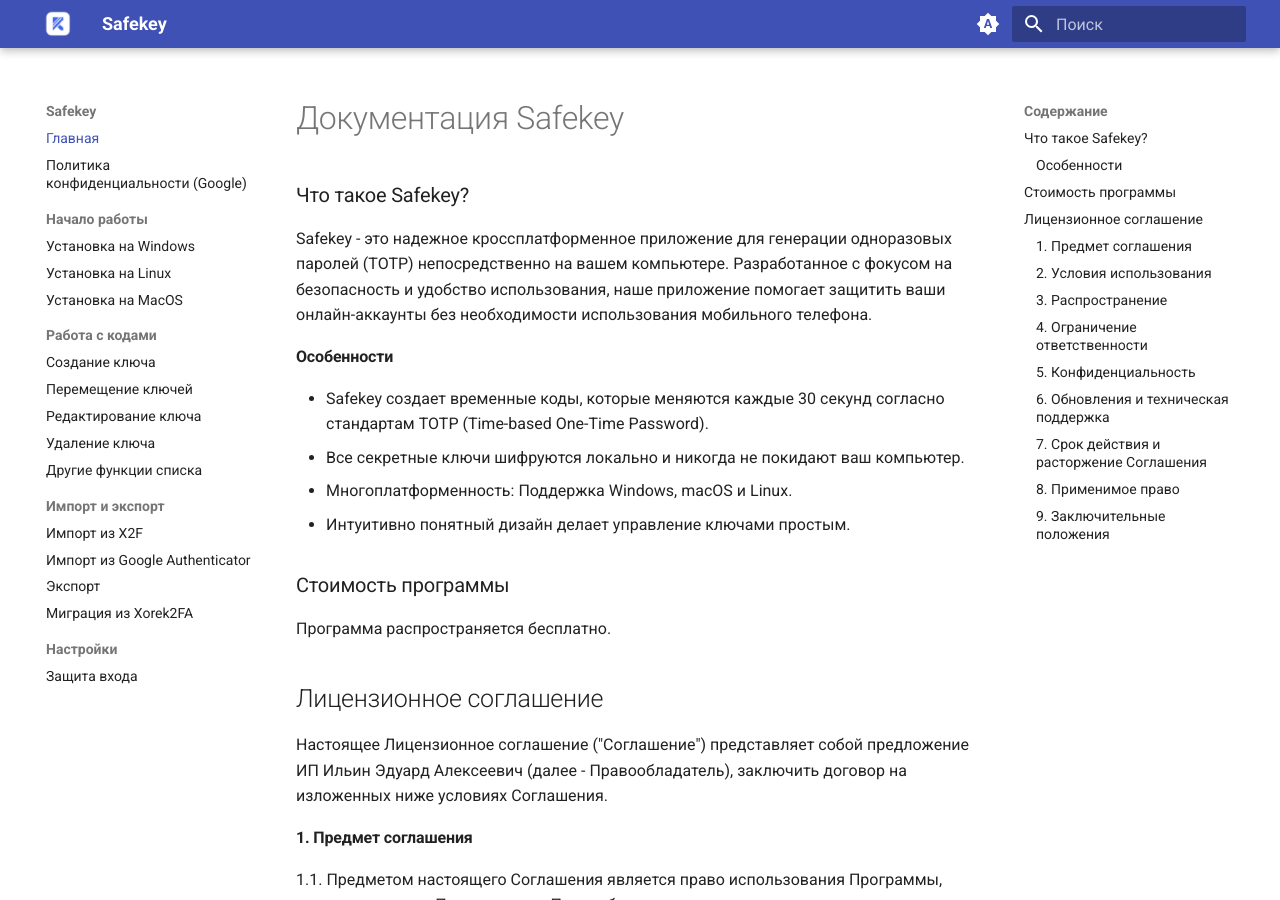
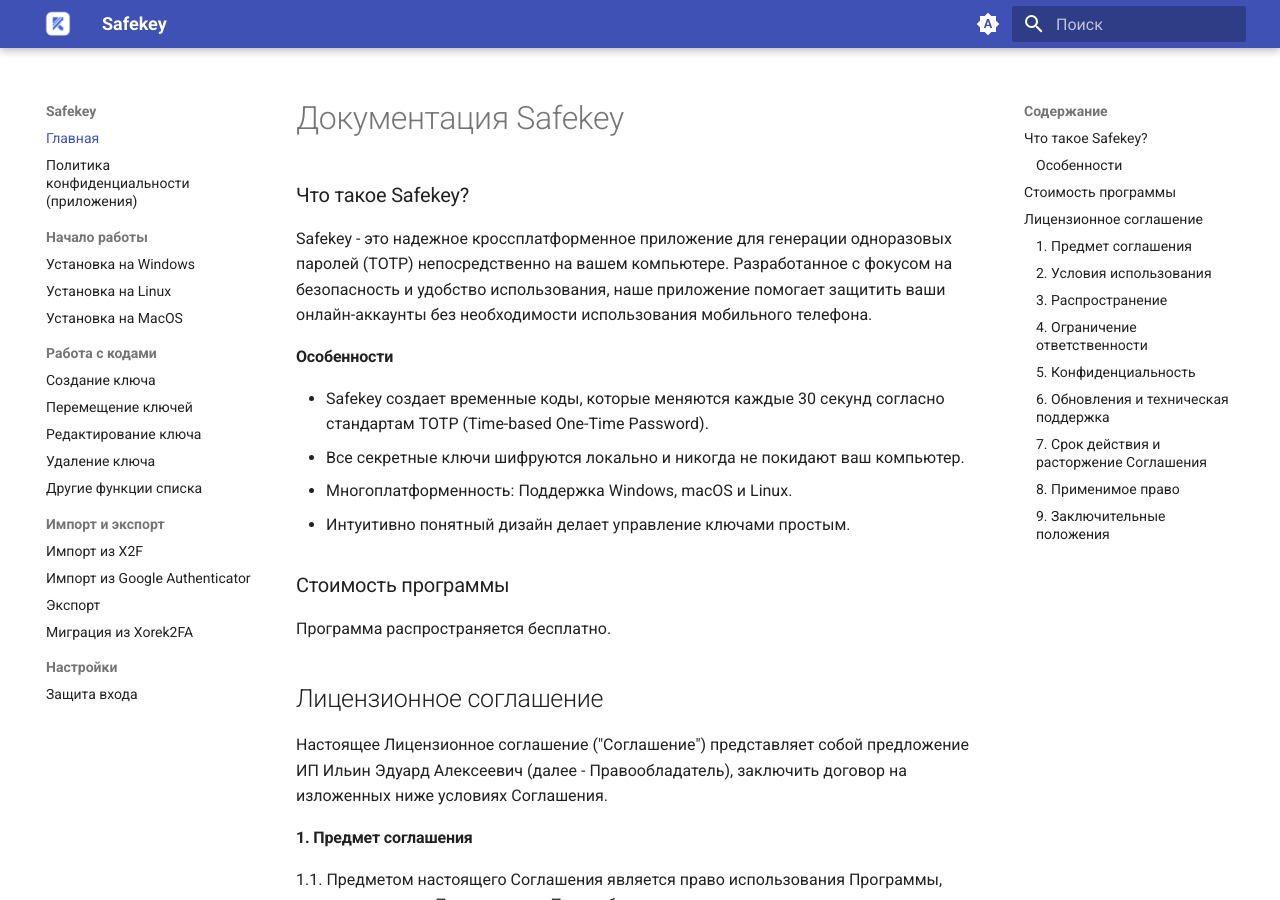
Before and after one commit to mraliscoder/safekey-help, an MkDocs documentation site: the page built from docs/index.md, in a window 1280 px wide and 900 px high. Built offline with MkDocs 1.6.1 and Material for MkDocs 9.7.7, drawn with Linux system fonts in a browser that asks for light colours.

Commit message:
Update mkdocs.yml

```diff
--- a/mkdocs.yml
+++ b/mkdocs.yml
@@ -35,7 +35,7 @@
 
 nav:
     - Главная: index.md
-    - Политика конфиденциальности (Google): privacy_policy.md
+    - Политика конфиденциальности (приложения): privacy_policy.md
     - Начало работы:
         - Установка на Windows: getting-started/ustanovka-na-windows.md
         - Установка на Linux: getting-started/ustanovka-na-linux.md
```
